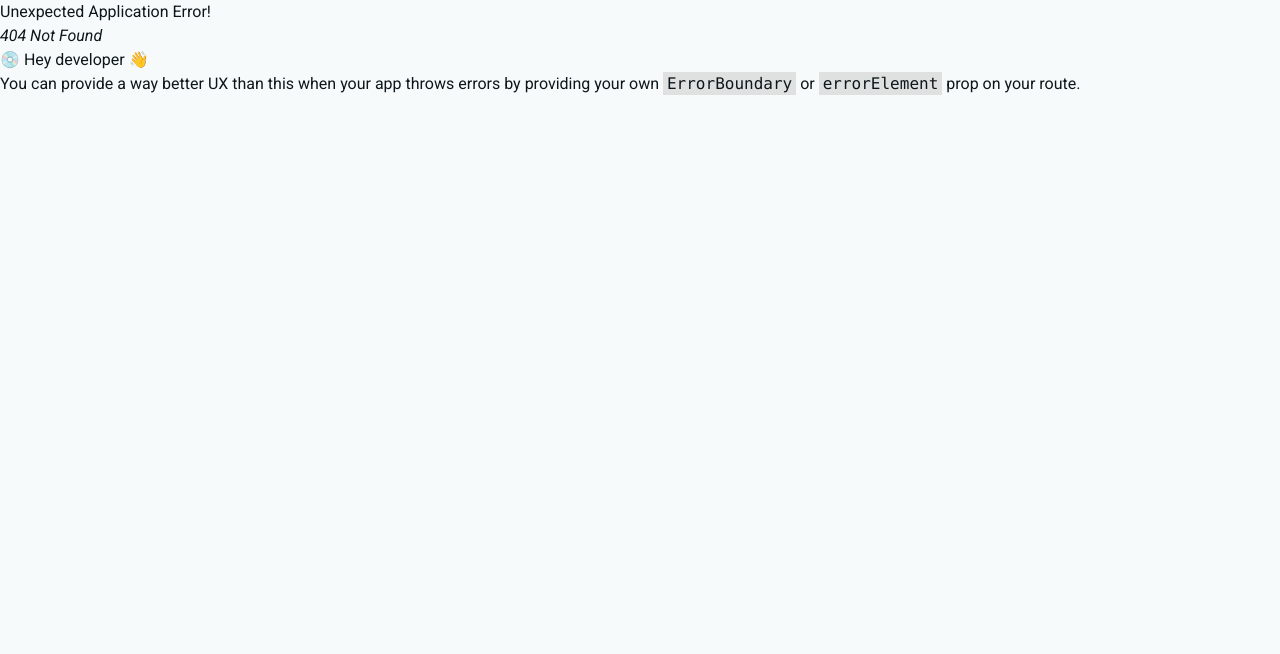
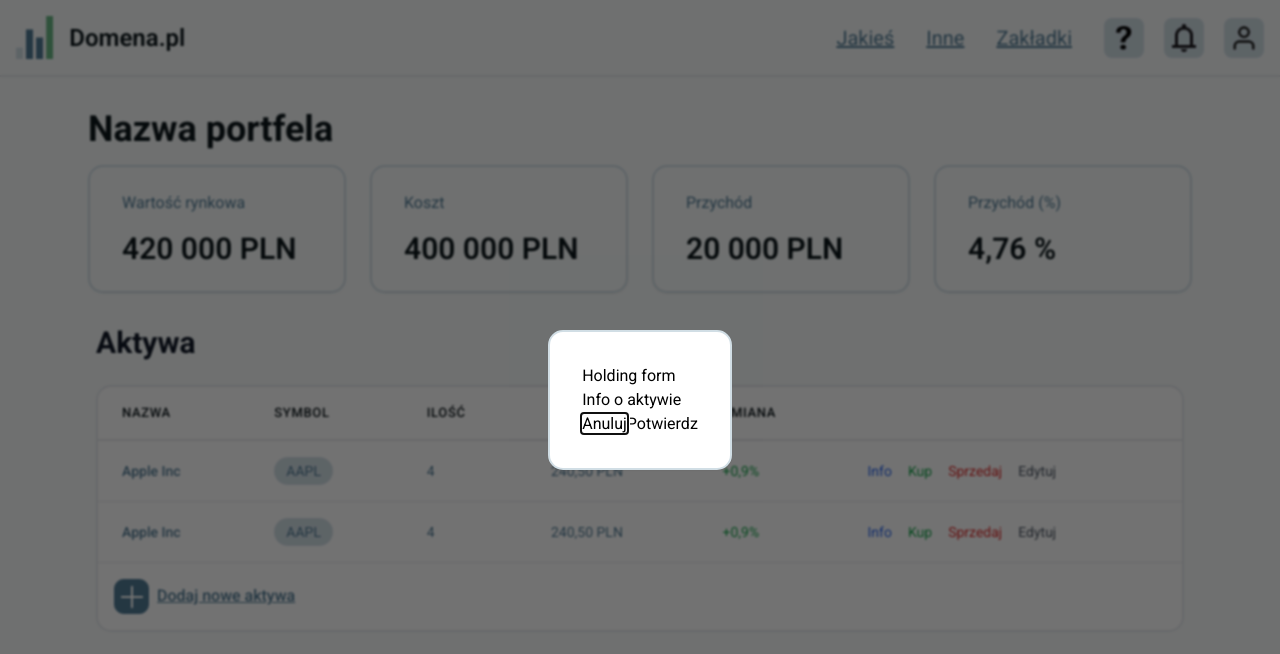
Before and after one commit to PawelSolecki/PRTF-frontend, a React (Vite) app: page /portfolio/1/info in a window 1280 px wide. Before the commit this address had no page. Shown: the top 654 px of the page. Built offline with nearby package versions, Linux system fonts and the light colour scheme.

Commit message:
Modals routing

```diff
--- a/src/components/UI/Modal.jsx
+++ b/src/components/UI/Modal.jsx
@@ -1,35 +1,37 @@
 import { useEffect, useRef, useState } from "react";
 import { createPortal } from "react-dom";
 
-export default function Modal({ children, onClose, styles = "" }) {
+export default function Modal({ children, onClose, styles }) {
   const dialog = useRef();
-  //TODO, PROD to do usuniecia
   const [isOpen, setIsOpen] = useState(false);
 
   useEffect(() => {
     const modal = dialog.current;
 
-    //TODO, PROD to do usuniecia
     if (!isOpen) {
       modal.showModal();
-      setIsOpen(true); // Ustawiamy flagę, że modal już się pokazał
+      setIsOpen(true);
     }
 
     return () => {
-      //TODO, PROD (to nie dziala w dev przez StrictMode)
-      //modal.close()
+      // modal.close();
     };
   }, [isOpen]);
 
   return createPortal(
+    <div className="fixed inset-0 bg-black/50 backdrop-blur-[1px] flex justify-center items-center z-50">
       <dialog
-      className={styles}
+        className={
+          styles ??
+          "border-secondary border-2 rounded-[15px] shadow-sm p-8 bg-white"
+        }
         ref={dialog}
         onClose={onClose}
         onCancel={onClose}
       >
         {children}
-    </dialog>,
+      </dialog>
+    </div>,
     document.getElementById("modal")
   );
 }
--- /dev/null
+++ b/src/components/portfolio/HoldingInfo.jsx
@@ -0,0 +1,25 @@
+import { useNavigate, useParams, Link } from "react-router-dom";
+import HoldingForm from "./HoldingForm";
+import Modal from "../UI/Modal";
+
+export default function HoldingInfo() {
+  const navigate = useNavigate();
+  const { portfolioId } = useParams();
+
+  function handleClose() {
+    navigate(`/portfolio/${portfolioId}`);
+  }
+
+  return (
+    <Modal onClose={handleClose}>
+      <HoldingForm>
+        <p>Info o aktywie</p>
+        <Link to={`/portfolio/${portfolioId}`}>Anuluj</Link>
+        <button>Potwierdz</button>
+      </HoldingForm>
+    </Modal>
+  );
+}
+
+export function loader({ params }) {}
+export async function action({ request, params }) {}
--- a/src/components/portfolio/HoldingItem.jsx
+++ b/src/components/portfolio/HoldingItem.jsx
@@ -1,3 +1,4 @@
+import { Link } from "react-router-dom";
 export default function HoldingItem({ name, symbol, quantity, value, change }) {
   const isPositive = change.startsWith("+");
 
@@ -26,9 +27,15 @@ export default function HoldingItem({ name, symbol, quantity, value, change }) {
         {change}
       </td>
       <td className="px-6 py-4 whitespace-nowrap text-sm space-x-4">
-        <button className="text-blue-600 hover:text-blue-800">Info</button>
-        <button className="text-green-600 hover:text-green-800">Kup</button>
-        <button className="text-red-600 hover:text-red-800">Sprzedaj</button>
+        <Link to="info" className="text-blue-600 hover:text-blue-800">
+          Info
+        </Link>
+        <Link to="buy" className="text-green-600 hover:text-green-800">
+          Kup
+        </Link>
+        <Link to="sell" className="text-red-600 hover:text-red-800">
+          Sprzedaj
+        </Link>
         <button className="text-gray-600 hover:text-gray-800">Edytuj</button>
       </td>
     </tr>
--- /dev/null
+++ b/src/components/portfolio/TransactionForm.jsx
@@ -0,0 +1,10 @@
+import { useState } from "react";
+import Modal from "../UI/Modal";
+
+export default function TransactionForm({ type }) {
+  return (
+    <Modal>
+      <p>{type}</p>
+    </Modal>
+  );
+}
```
Also changed, not shown: src/App.jsx (+14 -0 lines). Lines whose indentation alone changed are shown as unchanged.
